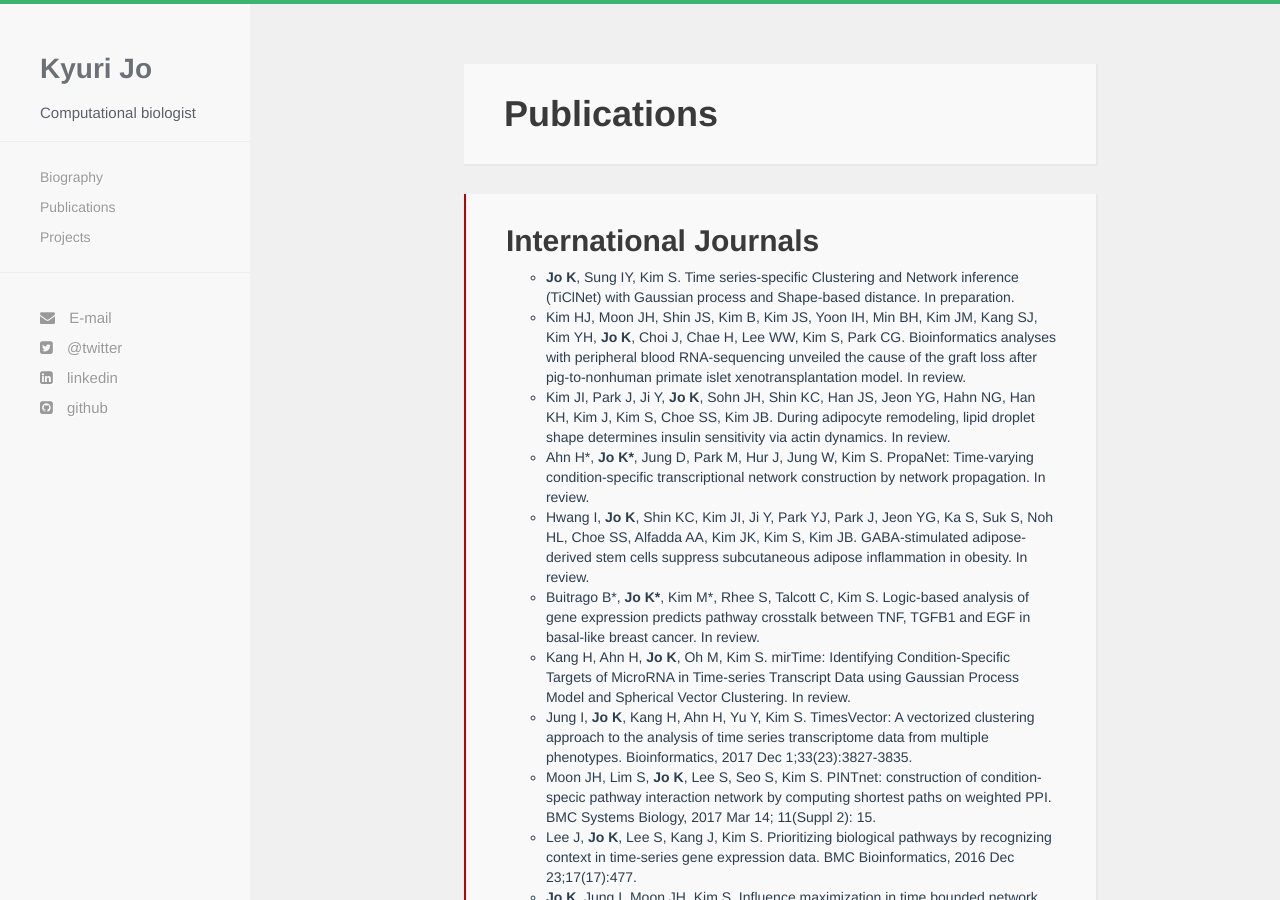
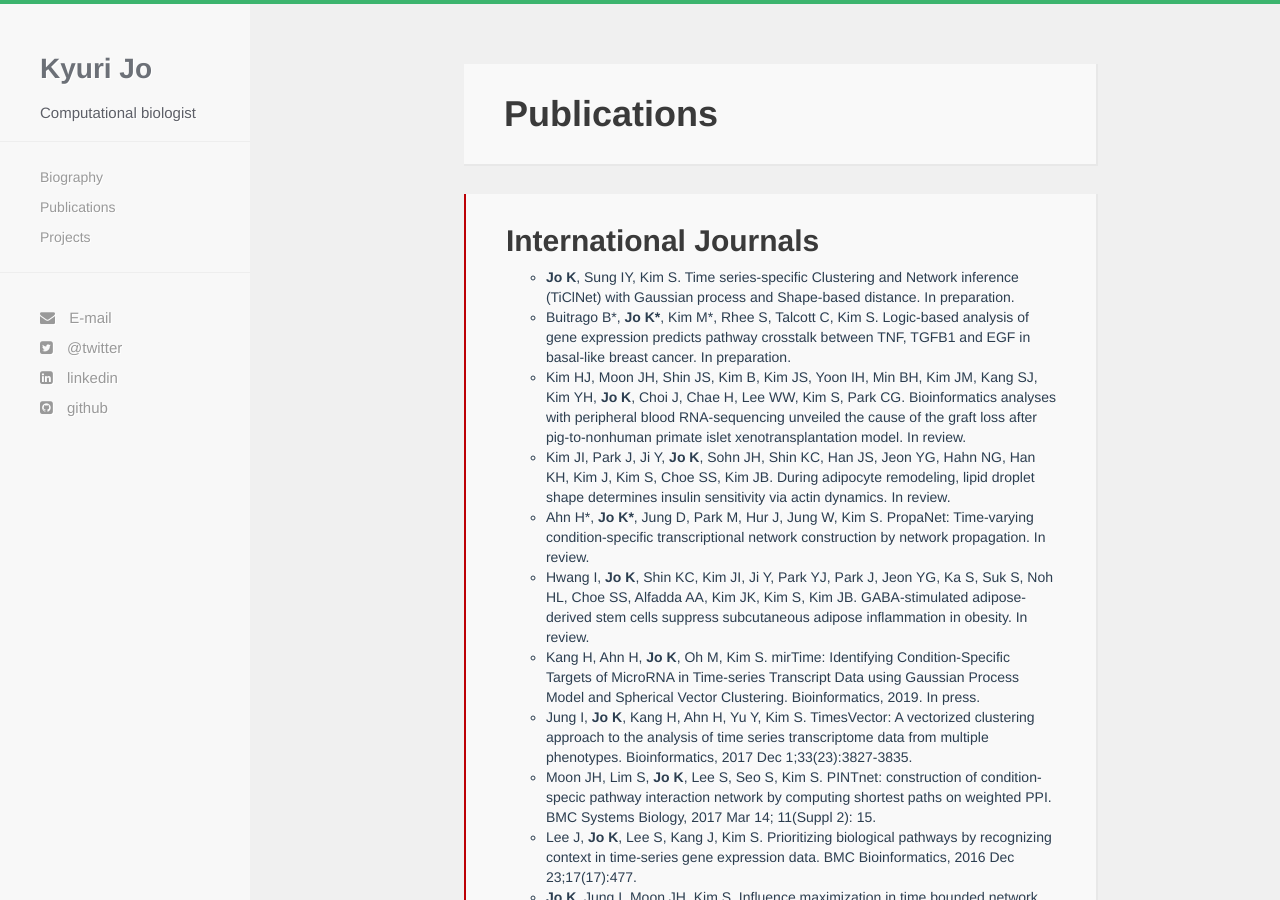
Before and after one commit to kyuriJo/kyuriJo.github.io, a Jekyll site: the page built from publications.html, in a window 1280 px wide and 900 px high. Built offline with Jekyll 4.4.1, drawn with Linux system fonts in a browser that asks for light colours; nearby versions of some CDN libraries.

Commit message:
Update profile

```diff
--- a/_includes/showcase.html
+++ b/_includes/showcase.html
@@ -5,7 +5,7 @@
     <div class="showcase-wrapper sticky">
       <div class="showcase-text">
           {% for post in site.posts limit: 1 %}
-          <img src="{{ site.baseurl }}/images/bio_main2.png"><br><br><a href="{{ site.baseurl }}/about.html"><button type="button" class="btn btn-default showcase-button">Biography & CV</button></a>
+          <img src="{{ site.baseurl }}/images/KyuriJo_round.png"><br><br><a href="{{ site.baseurl }}/about.html"><button type="button" class="btn btn-default showcase-button">Biography & CV</button></a>
           {% endfor %}
       </div>
     </div>
--- a/about.html
+++ b/about.html
@@ -5,7 +5,7 @@ title: About
     <div class="user-card">
         <div class="row">
           <div class="card col-md-3">
-            <img src="{{ site.baseurl }}/images/bio_main2.png">
+            <img src="{{ site.baseurl }}/images/KyuriJo_round.png">
           </div>
           <div class="col-md-9">
             <h1>Kyuri Jo (조겨리)</h1>
--- a/publications.html
+++ b/publications.html
@@ -10,12 +10,12 @@ title: Publications
       <h2>International Journals</h2>
   <ul class="dot">
   <li><b>Jo K</b>, Sung IY, Kim S. Time series-specific Clustering and Network inference (TiClNet) with Gaussian process and Shape-based distance. In preparation.</li>
+  <li>Buitrago B*, <b>Jo K*</b>, Kim M*, Rhee S, Talcott C, Kim S. Logic-based analysis of gene expression predicts pathway crosstalk between TNF, TGFB1 and EGF in basal-like breast cancer. In preparation.</li>
   <li>Kim HJ, Moon JH, Shin JS, Kim B, Kim JS, Yoon IH, Min BH, Kim JM, Kang SJ, Kim YH, <b>Jo K</b>, Choi J, Chae H, Lee WW, Kim S, Park CG. Bioinformatics analyses with peripheral blood RNA-sequencing unveiled the cause of the graft loss after pig-to-nonhuman primate islet xenotransplantation model. In review.</li>
   <li>Kim JI, Park J, Ji Y, <b>Jo K</b>, Sohn JH, Shin KC, Han JS, Jeon YG, Hahn NG, Han KH, Kim J, Kim S, Choe SS, Kim JB. During adipocyte remodeling, lipid droplet shape determines insulin sensitivity via actin dynamics. In review.</li>
   <li>Ahn H*, <b>Jo K*</b>, Jung D, Park M, Hur J, Jung W, Kim S. PropaNet: Time-varying condition-specific transcriptional network construction by network propagation. In review.</li>
   <li>Hwang I, <b>Jo K</b>, Shin KC, Kim JI, Ji Y, Park YJ, Park J, Jeon YG, Ka S, Suk S, Noh HL, Choe SS, Alfadda AA, Kim JK, Kim S, Kim JB. GABA-stimulated adipose-derived stem cells suppress subcutaneous adipose inflammation in obesity. In review.</li>
-  <li>Buitrago B*, <b>Jo K*</b>, Kim M*, Rhee S, Talcott C, Kim S. Logic-based analysis of gene expression predicts pathway crosstalk between TNF, TGFB1 and EGF in basal-like breast cancer. In review.</li>
-  <li>Kang H, Ahn H, <b>Jo K</b>, Oh M, Kim S. mirTime: Identifying Condition-Specific Targets of MicroRNA in Time-series Transcript Data using Gaussian Process Model and Spherical Vector Clustering. In review.</li>
+  <li>Kang H, Ahn H, <b>Jo K</b>, Oh M, Kim S. mirTime: Identifying Condition-Specific Targets of MicroRNA in Time-series Transcript Data using Gaussian Process Model and Spherical Vector Clustering. Bioinformatics, 2019. In press.</li>
   <li>Jung I, <b>Jo K</b>, Kang H, Ahn H, Yu Y, Kim S. TimesVector: A vectorized clustering approach to the analysis of time series transcriptome data from multiple phenotypes. Bioinformatics, 2017 Dec 1;33(23):3827-3835.</li>
   <li>Moon JH, Lim S, <b>Jo K</b>, Lee S, Seo S, Kim S. PINTnet: construction of condition-specic pathway interaction network by computing shortest paths on weighted PPI. BMC Systems Biology, 2017 Mar 14; 11(Suppl 2): 15.</li>
   <li>Lee J, <b>Jo K</b>, Lee S, Kang J, Kim S. Prioritizing biological pathways by recognizing context in time-series gene expression data. BMC Bioinformatics, 2016 Dec 23;17(17):477.</li>
```
Also changed, not shown: images/KyuriJo_round.png (added).
